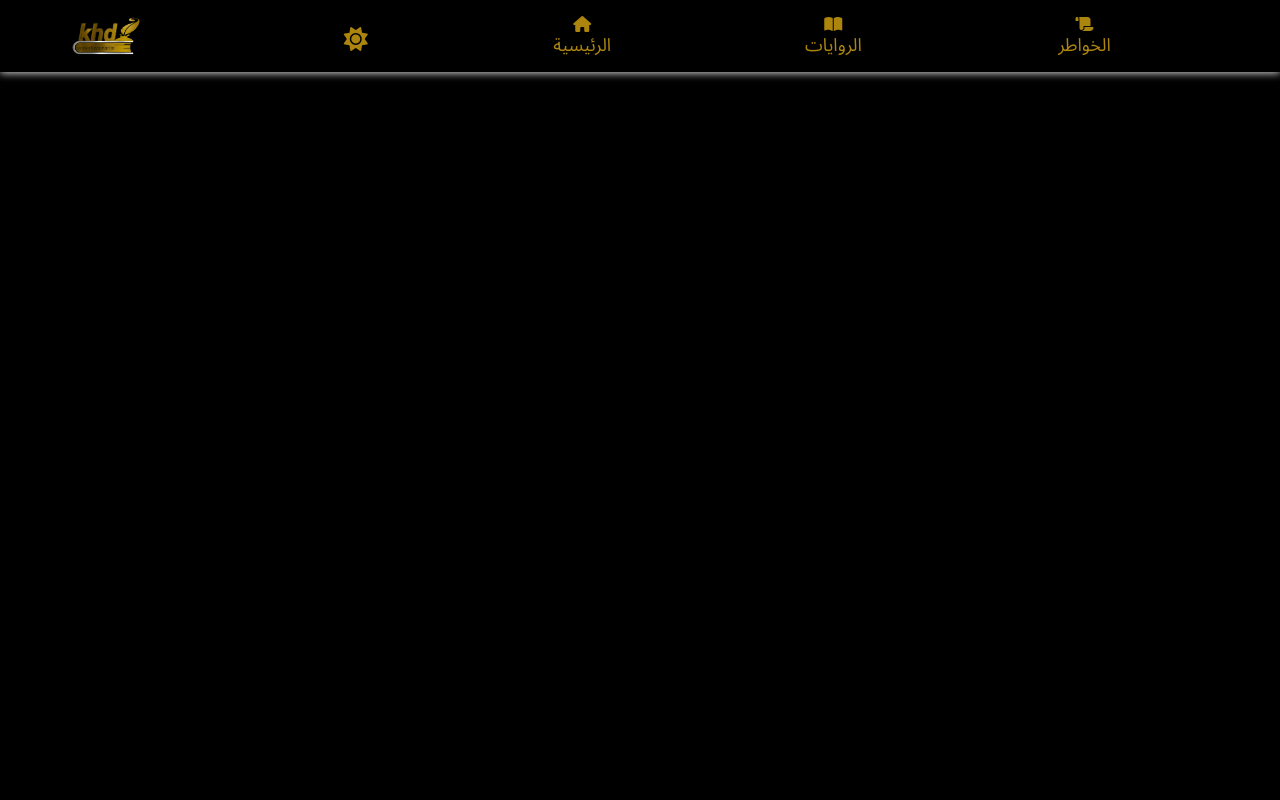
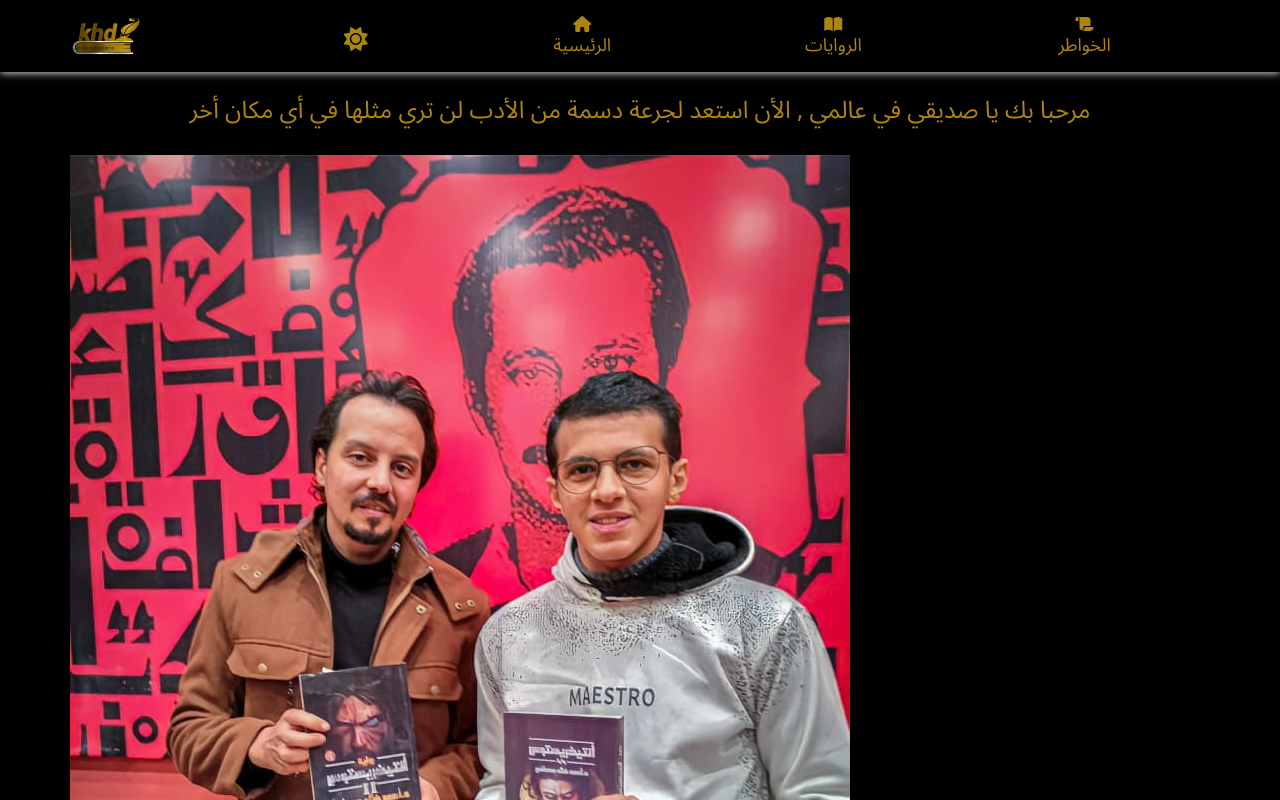
Before and after one commit to Omar-Loksh/bookSite, a plain HTML site: page index.html in a window 1280 px wide. Shown: the top 800 px of the page. Drawn offline with Linux system fonts and the light colour scheme.

Commit message:
add main page content

```diff
--- a/css/main-file.css
+++ b/css/main-file.css
@@ -150,6 +150,26 @@ header .container .logo img {
 }
 
 /* end dark mode */
+/* start main page */
+section .container {
+  display: flex;
+  flex-direction: column;
+  padding-top: 25px;
+}
+section .container .intro{
+  margin-bottom: 30px;
+  font-size: x-large;
+    text-align: center;
+    color: var(--main-color);
+}
+section .container .coverImg{
+
+  flex: 1;
+}
+section .container .coverImg img{
+  max-width: 100%;
+}
+/* end main page */
 
 .quotes .container {
   display: grid;
--- a/index.html
+++ b/index.html
@@ -53,11 +53,12 @@
         </ul>
       </div>
     </header>
-<div class="intro">
+<section>
 <div class="container">
-
+<div class="intro">مرحبا بك يا صديقي في عالمي , الأن استعد لجرعة دسمة من الأدب لن تري مثلها في أي مكان أخر</div>
+<div class="coverImg"><img src="media/WhatsApp Image 2023-02-17 at 2.15.39 AM.jpeg" alt=""></div>
 </div>
-</div>
+</section>
     <script src="main.js"></script>
   </body>
 </html>
```
Also changed, not shown: media/WhatsApp Image 2023-02-17 at 2.15.39 AM.jpeg (added).
